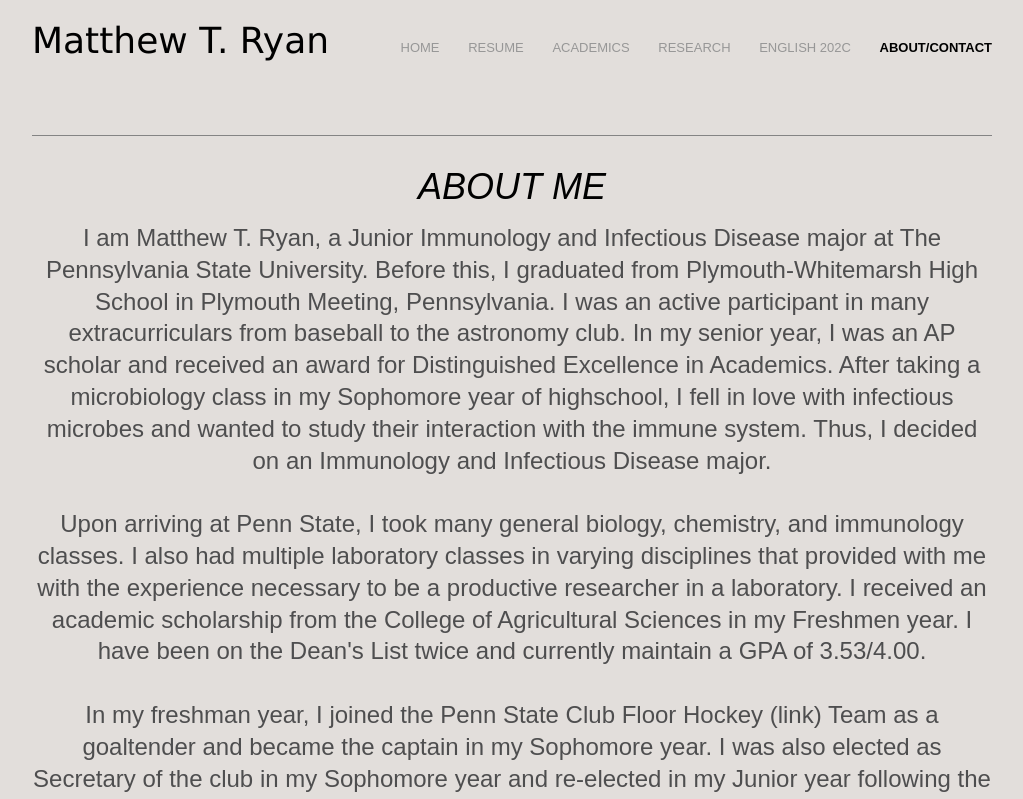
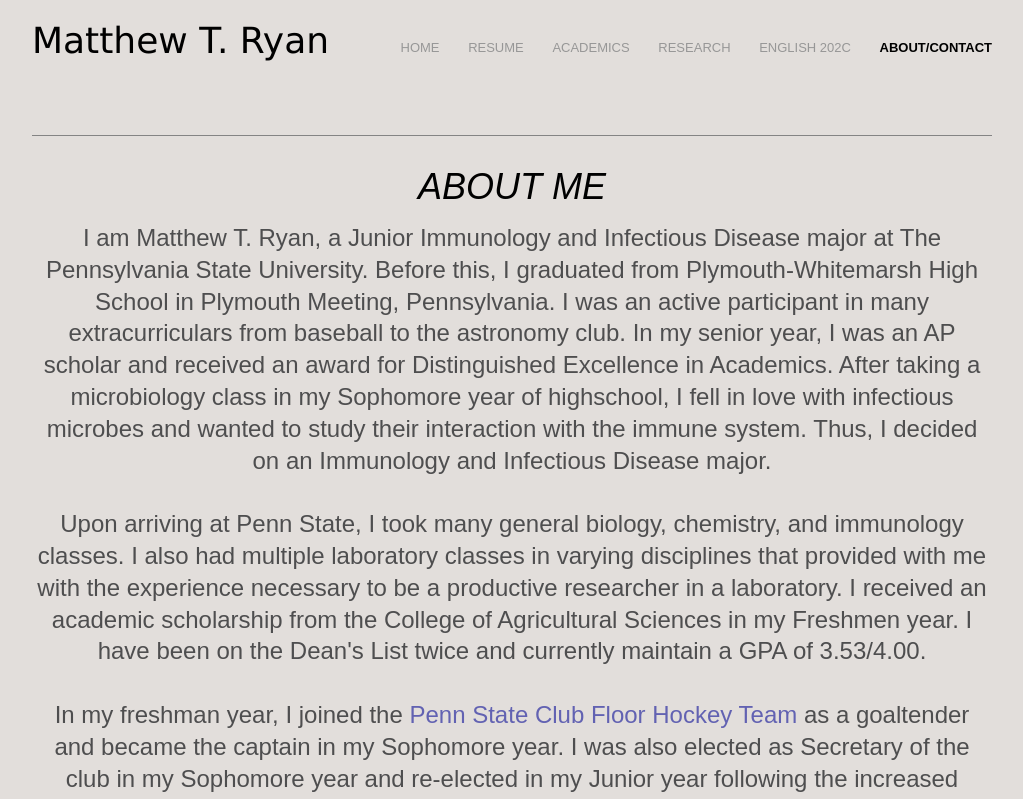
Before and after one commit to matthewtryan/matthewtryan.github.io, a plain HTML site: page aboutme.html in a window 1280 px wide. Shown: the top 799 px of the page, without its empty margins (128-1151 px from the left). Drawn offline with Linux system fonts and the light colour scheme.

Commit message:
added link (club floor hockey)

```diff
--- a/aboutme.html
+++ b/aboutme.html
@@ -34,7 +34,7 @@
 </br></br>
 Upon arriving at Penn State, I took many general biology, chemistry, and immunology classes. I also had multiple laboratory classes in varying disciplines that provided with me with the experience necessary to be a productive researcher in a laboratory. I received an academic scholarship from the College of Agricultural Sciences in my Freshmen year. I have been on the Dean's List twice and currently maintain a GPA of 3.53/4.00.
 </br></br>
-In my freshman year, I joined the Penn State Club Floor Hockey (link) Team as a goaltender and became the captain in my Sophomore year. I was also elected as Secretary of the club in my Sophomore year and re-elected in my Junior year following the increased success of the club.
+In my freshman year, I joined the <a href="http://sites.psu.edu/clubsports/clubs/floor-hockey/">Penn State Club Floor Hockey Team </a> as a goaltender and became the captain in my Sophomore year. I was also elected as Secretary of the club in my Sophomore year and re-elected in my Junior year following the increased success of the club.
 </br></br>
 I am a Laboratory Teaching Assistant in Molecular Biology where I am responsible for grading research papers and teaching students proper writing and technical laboratory skills. In my Sophomore year, I was a Lecture Assistant for Introductory Biology and held office hours to discuss past exam questions with students and help them with difficult concepts presented in class.
 </br></br>
```
